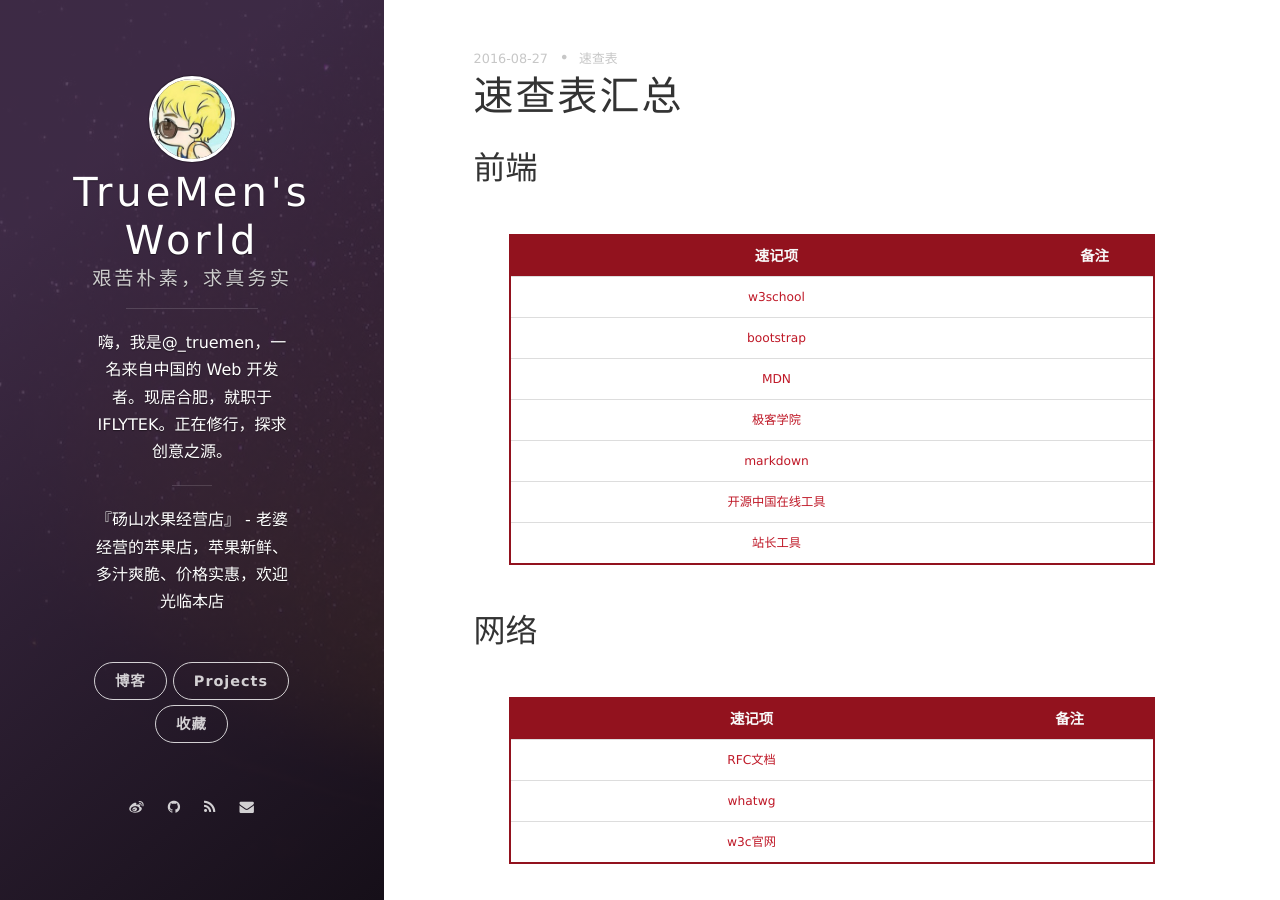
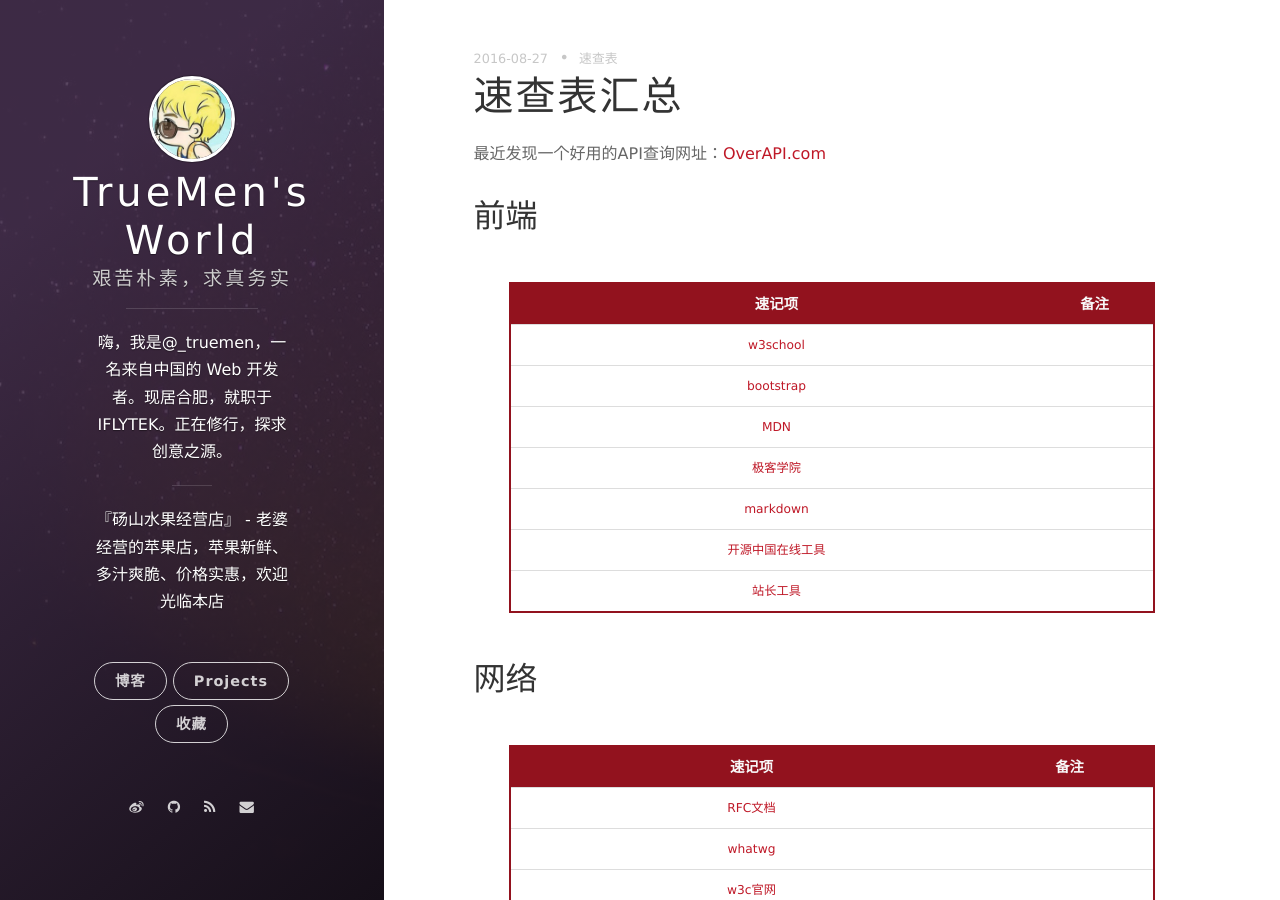
Before and after one commit to jieqiuming/jieqiuming.github.io, a Jekyll site: the page built from _posts/2016-08-27-速查表汇总.md, in a window 1280 px wide and 900 px high. Built offline with Jekyll 4.4.1, drawn with Linux system fonts in a browser that asks for light colours; nearby versions of some CDN libraries; Markdown is read by kramdown in place of the engine named in the settings; comment, search, counter and statistics services are not loaded.

Commit message:
Update 2016-08-27-速查表汇总.md
Add the http://overapi.com/

```diff
--- a/_posts/2016-08-27-速查表汇总.md
+++ b/_posts/2016-08-27-速查表汇总.md
@@ -6,6 +6,7 @@ tags: 速查表
 date: 2016-08-27
 ---
 
+最近发现一个好用的API查询网址：[OverAPI.com][13]
 
 ## 前端
 
```
Also changed, not shown: other parts of _posts/2016-08-27-速查表汇总.md (+1 -0 lines).
